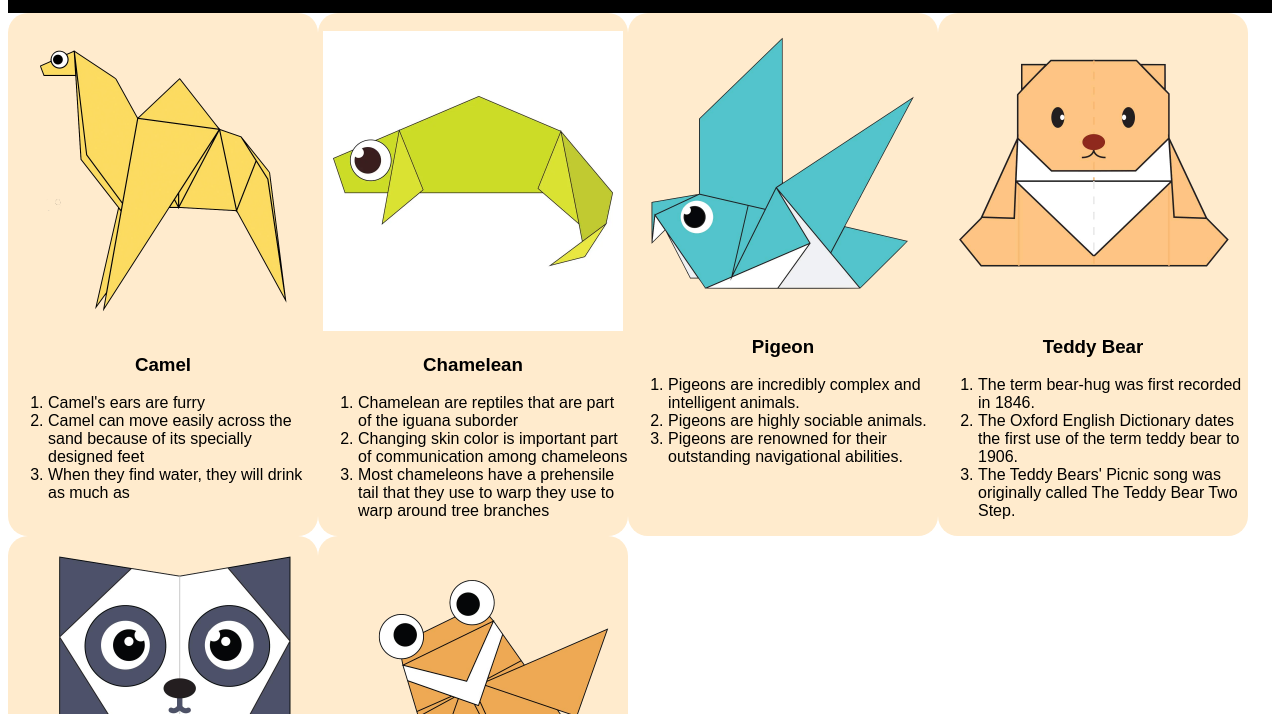
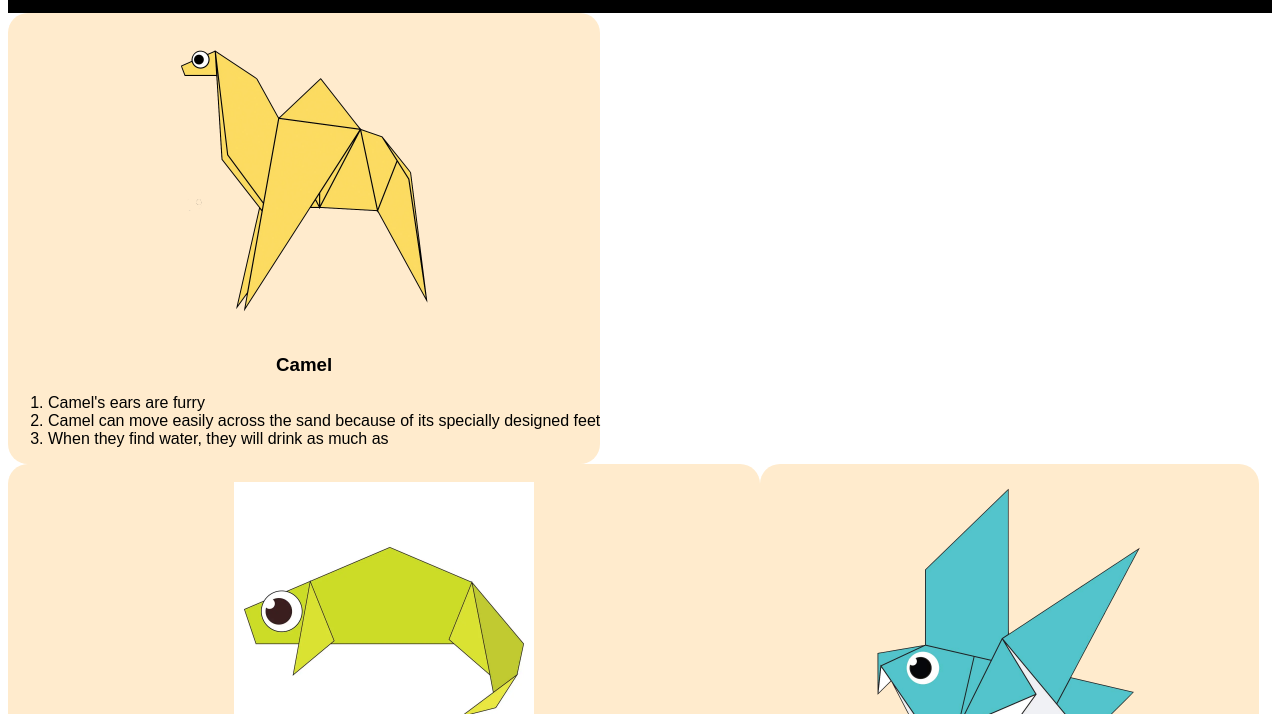
Before and after one commit to HarshvardhanLila/project-50, a plain HTML site: page index.html in a window 1280 px wide. Shown: the part 122-836 px from the top of the page. Drawn offline with Linux system fonts and the light colour scheme.

Commit message:
Add files via upload

```diff
--- a/style.css
+++ b/style.css
@@ -11,7 +11,9 @@
 .grid
 {
     display:flex;
-    flex-wrap:wrap;
+    flex-flow:wrap;
+
+
 
 
 }
@@ -21,14 +23,14 @@
     border-radius: 20px;
     background-color:blanchedalmond;
 
-    width:310px;
+    width:450x;
     font-family: fantasy;
 
 }
 .bodyimg
 {
     display: flex;
-    justify-content:center;
+
     background-color: black;
 
     border-color: black;
```
